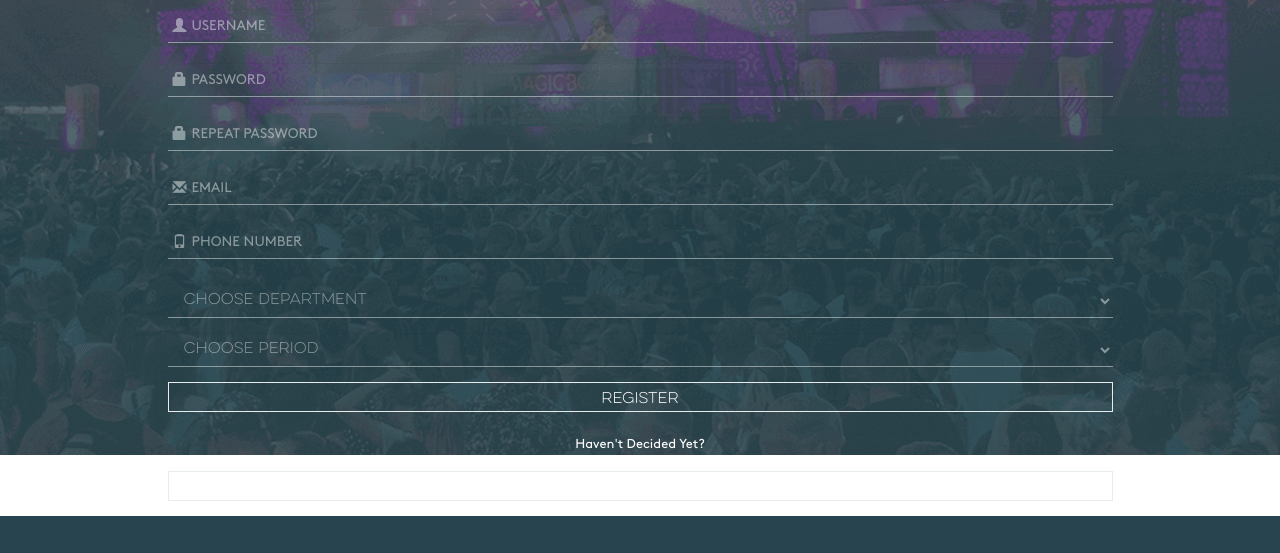
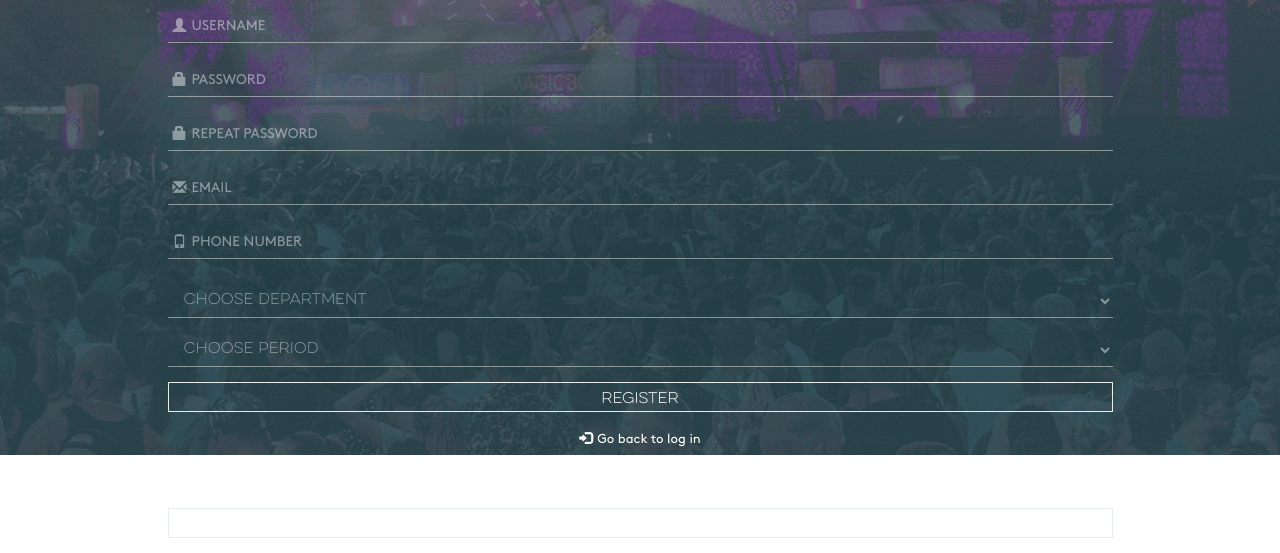
Before and after one commit to makaus/Tinderbox, a CodeIgniter app: page /database/index.php/register in a window 1280 px wide. Shown: the part 445-998 px from the top of the page. Before the commit the page ends 961 px from the top, so only its background shows below. Run offline with CodeIgniter, Linux system fonts and the light colour scheme; some libraries are stand-ins or nearby versions.

Commit message:
Add button go back to log in + css

```diff
--- a/application/views/index.php
+++ b/application/views/index.php
@@ -66,7 +66,7 @@
           </div> <!-- End of Form -->
           <div class="col-xs-offset-1 col-xs-10">
             <div class="example-div">
-              <h3><span>Sign In with</span></h3>
+              <h3><span>Sign Up with</span></h3>
             </div>
           </div>
       </div> <!-- END OF THE ROW -->
@@ -88,7 +88,7 @@
           <h6 class="text-center">Don't have an account?</h6>
         </div>
         <div class="col-xs-offset-1 col-xs-10">
-          <a href="<?php echo base_url();?>index.php/register"><button type="submit"  class="btn btn-primary btn-block button-submit button-register">Register</button></a>
+          <a href="<?php echo base_url();?>index.php/register"><button type="submit"  class="btn btn-primary btn-block button-submit button-register">Normal Registration</button></a>
         </div>
       </div>
   </div> <!-- END OF THE CONTAINER -->
--- a/application/views/sign-up.php
+++ b/application/views/sign-up.php
@@ -88,6 +88,9 @@
                 <button type="submit" class="btn btn-primary btn-block button-submit">Register</button>
             </form>
           </div> <!-- End of Form -->
+          <div class="col-xs-12">
+            <h6 class="text-center no-account-title"><a href="/Tinderbox" title=""><span class="glyphicon glyphicon-log-in" style="padding-right:5px;"></span>Go back to log in</a></h6>
+          </div> <!-- Go back to log in -->
           <!-- More Information -->
           <div class="col-xs-12">
             <h6 class="text-center no-account-title">Haven't Decided Yet?</h6>
--- a/public/css/mystyle.css
+++ b/public/css/mystyle.css
@@ -303,7 +303,7 @@ select.form-control {
 	margin-bottom: 15px;
 }
 .no-account-title {
-	margin-top:25px;
+	margin-top:18px;
 	font-family: 'Brown';
 	font-size: 13px;
 }
```
